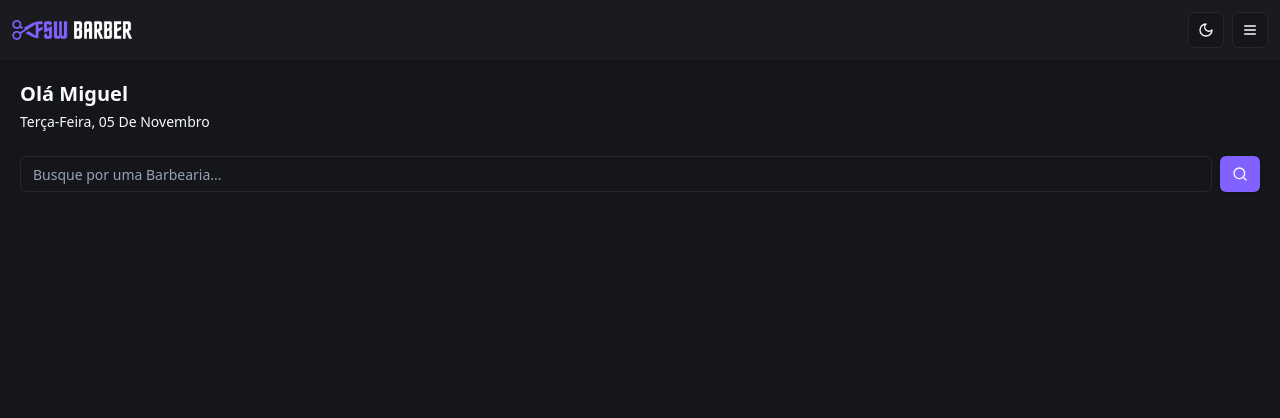
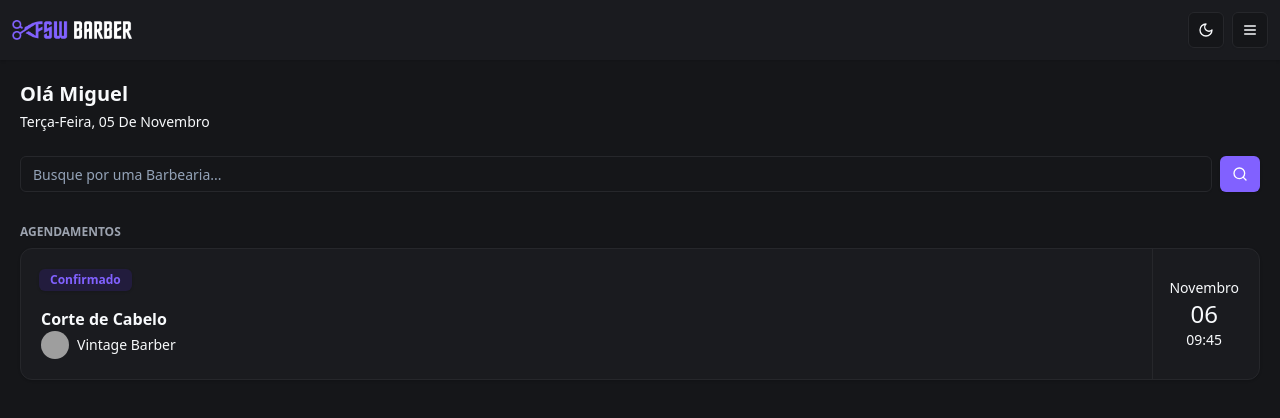
Before and after one commit to Tony-Nhampul/barbershop-app-frontend, a React (Vite) app: page / in a window 1280 px wide. Shown: the top 418 px of the page. Built offline with nearby package versions, Linux system fonts and the light colour scheme; grey boxes are pictures that could not be loaded.

Commit message:
Add Booking component

```diff
--- a/package.json
+++ b/package.json
@@ -10,6 +10,7 @@
     "preview": "vite preview"
   },
   "dependencies": {
+    "@radix-ui/react-avatar": "^1.1.1",
     "@radix-ui/react-dropdown-menu": "^2.1.2",
     "@radix-ui/react-icons": "^1.3.1",
     "@radix-ui/react-slot": "^1.1.0",
--- /dev/null
+++ b/src/components/Booking-item.tsx
@@ -0,0 +1,52 @@
+import { Scissors } from "lucide-react";
+import { Badge } from "./ui/badge";
+import { Card, CardContent } from "./ui/card";
+import { useTheme } from "@/components/theme-provider";
+import { Avatar, AvatarFallback, AvatarImage } from "@/components/ui/avatar";
+
+const BookingItem = () => {
+  const { theme } = useTheme();
+
+  return (
+    <Card className={theme == "light" ? "border-0 rounded bg-gray-200" : ""}>
+      <CardContent className="p-5 py-0 flex justify-between">
+        <div className="flex flex-col gap-2 py-5">
+          <Badge
+            className={`ml-[-2px] bg-[#221C3D] hover:bg-[#221C3D] text-primary w-fit ${
+              theme == "light"
+                ? "bg-[#ab9deb] hover:bg-[#ab9deb] rounded text-white"
+                : ""
+            }`}
+          >
+            Confirmado
+          </Badge>
+
+          <div className="mt-2">
+            <h2 className="font-bold">Corte de Cabelo</h2>
+            <div className="flex items-center gap-2">
+              <Avatar className="h-7 w-7">
+                <AvatarImage src="https://utfs.io/f/23d9c4f7-8bdb-40e1-99a5-f42271b7404a-17q.png" />
+                <AvatarFallback>
+                  <Scissors />
+                </AvatarFallback>
+              </Avatar>
+              <h3 className="text-sm">Vintage Barber</h3>
+            </div>
+          </div>
+        </div>
+
+        <div
+          className={`flex flex-col items-center justify-center pl-4 border-l border-solid ${
+            theme == "light" ? "border-gray-300" : ""
+          }`}
+        >
+          <p className="text-sm">Novembro</p>
+          <p className="text-2xl">06</p>
+          <p className="text-sm">09:45</p>
+        </div>
+      </CardContent>
+    </Card>
+  );
+};
+
+export default BookingItem;
--- /dev/null
+++ b/src/components/ui/avatar.tsx
@@ -0,0 +1,48 @@
+import * as React from "react"
+import * as AvatarPrimitive from "@radix-ui/react-avatar"
+
+import { cn } from "@/lib/utils"
+
+const Avatar = React.forwardRef<
+  React.ElementRef<typeof AvatarPrimitive.Root>,
+  React.ComponentPropsWithoutRef<typeof AvatarPrimitive.Root>
+>(({ className, ...props }, ref) => (
+  <AvatarPrimitive.Root
+    ref={ref}
+    className={cn(
+      "relative flex h-10 w-10 shrink-0 overflow-hidden rounded-full",
+      className
+    )}
+    {...props}
+  />
+))
+Avatar.displayName = AvatarPrimitive.Root.displayName
+
+const AvatarImage = React.forwardRef<
+  React.ElementRef<typeof AvatarPrimitive.Image>,
+  React.ComponentPropsWithoutRef<typeof AvatarPrimitive.Image>
+>(({ className, ...props }, ref) => (
+  <AvatarPrimitive.Image
+    ref={ref}
+    className={cn("aspect-square h-full w-full", className)}
+    {...props}
+  />
+))
+AvatarImage.displayName = AvatarPrimitive.Image.displayName
+
+const AvatarFallback = React.forwardRef<
+  React.ElementRef<typeof AvatarPrimitive.Fallback>,
+  React.ComponentPropsWithoutRef<typeof AvatarPrimitive.Fallback>
+>(({ className, ...props }, ref) => (
+  <AvatarPrimitive.Fallback
+    ref={ref}
+    className={cn(
+      "flex h-full w-full items-center justify-center rounded-full bg-muted",
+      className
+    )}
+    {...props}
+  />
+))
+AvatarFallback.displayName = AvatarPrimitive.Fallback.displayName
+
+export { Avatar, AvatarImage, AvatarFallback }
--- /dev/null
+++ b/src/components/ui/badge.tsx
@@ -0,0 +1,36 @@
+import * as React from "react"
+import { cva, type VariantProps } from "class-variance-authority"
+
+import { cn } from "@/lib/utils"
+
+const badgeVariants = cva(
+  "inline-flex items-center rounded-md border px-2.5 py-0.5 text-xs font-semibold transition-colors focus:outline-none focus:ring-2 focus:ring-ring focus:ring-offset-2",
+  {
+    variants: {
+      variant: {
+        default:
+          "border-transparent bg-primary text-primary-foreground shadow hover:bg-primary/80",
+        secondary:
+          "border-transparent bg-secondary text-secondary-foreground hover:bg-secondary/80",
+        destructive:
+          "border-transparent bg-destructive text-destructive-foreground shadow hover:bg-destructive/80",
+        outline: "text-foreground",
+      },
+    },
+    defaultVariants: {
+      variant: "default",
+    },
+  }
+)
+
+export interface BadgeProps
+  extends React.HTMLAttributes<HTMLDivElement>,
+    VariantProps<typeof badgeVariants> {}
+
+function Badge({ className, variant, ...props }: BadgeProps) {
+  return (
+    <div className={cn(badgeVariants({ variant }), className)} {...props} />
+  )
+}
+
+export { Badge, badgeVariants }
--- a/src/pages/home/index.tsx
+++ b/src/pages/home/index.tsx
@@ -2,6 +2,7 @@
 import Header from "../../components/Header";
 import { ptBR } from "date-fns/locale";
 import Search from "./Search";
+import BookingItem from "@/components/Booking-item";
 
 const Home = () => {
   return (
@@ -20,6 +21,13 @@
       <div className="px-5 mt-6">
         <Search />
       </div>
+
+      <div className="px-5 mt-8">
+        <h2 className="text-xs uppercase text-gray-400 font-bold mb-2">
+          Agendamentos
+        </h2>
+        <BookingItem />
+      </div>
     </div>
   );
 };
```
Also changed, not shown: 1 other file (tests, documents, lock files or other folders).
